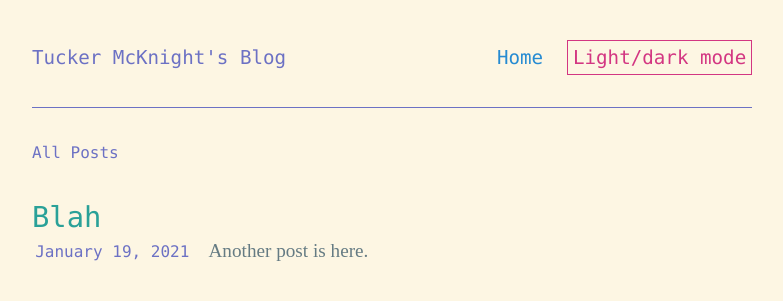
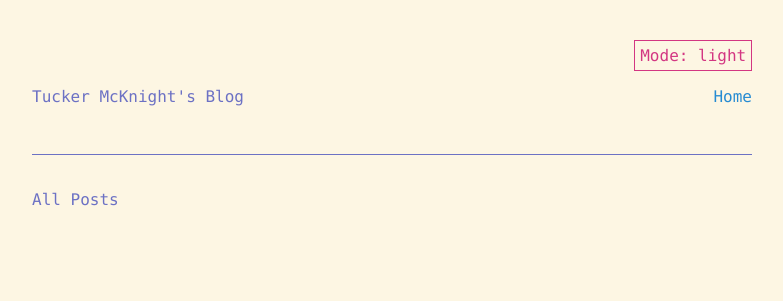
Before and after one commit to tucker-m/tucker-m.github.io, a plain HTML site: page index.html in a window 1280 px wide. Shown: the whole page, without its empty margins (248-1031 px from the left). Drawn offline with Linux system fonts and the light colour scheme.

Commit message:
Wed Oct 20 00:04:40 MDT 2021

```diff
--- a/index.html
+++ b/index.html
@@ -31,29 +31,49 @@
 	  <div class='content'>
 		  <div class='width-constraint'>
 			  <div class='header'>
-  <a class='main-link' href="/">Tucker McKnight's Blog</a>
-  <ul>
-    <li><a href="/">Home</a></li>
-	<li id="theme-switch">Light/dark mode</li>
-  </ul>
+  <div class="header-row theme-switch-container">
+	  <div id="theme-switch">Mode: <span id="theme-mode"></span></div>
+  </div>
+  <div class="header-row">
+    <a class='main-link' href="/">Tucker McKnight's Blog</a>
+    <ul>
+      <li><a href="/">Home</a></li>
+    </ul>
+  </div>
 </div>
 
 			  <div class='post-list'>
-			  <h1 class='all-posts'>All Posts</h1><div class='all-posts-post'>
-      <h2 class='post-title'><a href="/posts/blah/">Blah</a></h2>
-      <p class='post-intro'><span class='date'>January 19, 2021</span>Another post is here.</p></div>
+			  <h1 class='all-posts'>All Posts</h1></div>
 			  </div>
 		  </div>
 	  </div>
   </body>
   	<script type="text/javascript">
+    const setMode = (text) => {
+      localStorage.setItem("theme", text);
+      themeText.innerText = text;
+
+    }
+    const modes = {
+      "light": () => {},
+      "dark": () => {},
+      "os": () => {},
+    }
 		const link = document.getElementById("theme-switch");
+    const htmlElement = document.getElementsByTagName("html")[0];
+    const themeText = document.getElementById("theme-mode");
+    let initialThemeText = "light";
+    if (htmlElement.classList.contains("dark")) {
+      initialThemeText = "dark";
+    }
+    themeText.innerText = initialThemeText;
+
 		link.addEventListener("click", (event) => {
-			if (document.getElementsByTagName("html")[0].classList.toggle("dark")) {
-				localStorage.setItem("theme", "dark");
+			if (htmlElement.classList.toggle("dark")) {
+        setTheme("dark");
 			}
 			else {
-				localStorage.setItem("theme", "light");
+        setTheme("light");
 			}
 		})
 	</script>
--- a/main.css
+++ b/main.css
@@ -72,19 +72,25 @@ p {
 	color: #839496;
 }
 .width-constraint {
-    padding: 0 2rem;
+    padding: 0 1rem;
     flex-direction: column;
     flex-basis: 45rem;
 }
 .header {
     font-family: Consolas, Menlo, Ubuntu Mono, Liberation Mono, monospace;
-    font-size: 1.2rem;
+    font-size: 1rem;
     border-bottom: 1px solid #6c71c4;
     display: flex;
-    align-items: center;
-    padding: 2rem 0 1rem;
+    flex-direction: column;
+    padding: min(2rem, calc(2rem + (100vw - 800px))) 0 1rem;
     flex-wrap: wrap;
     color: #6c71c4;
+}
+.header-row {
+  display: flex;
+}
+.theme-switch-container {
+  justify-content: flex-end;
 }
 .header > * {
     margin-bottom: 1rem;
```
